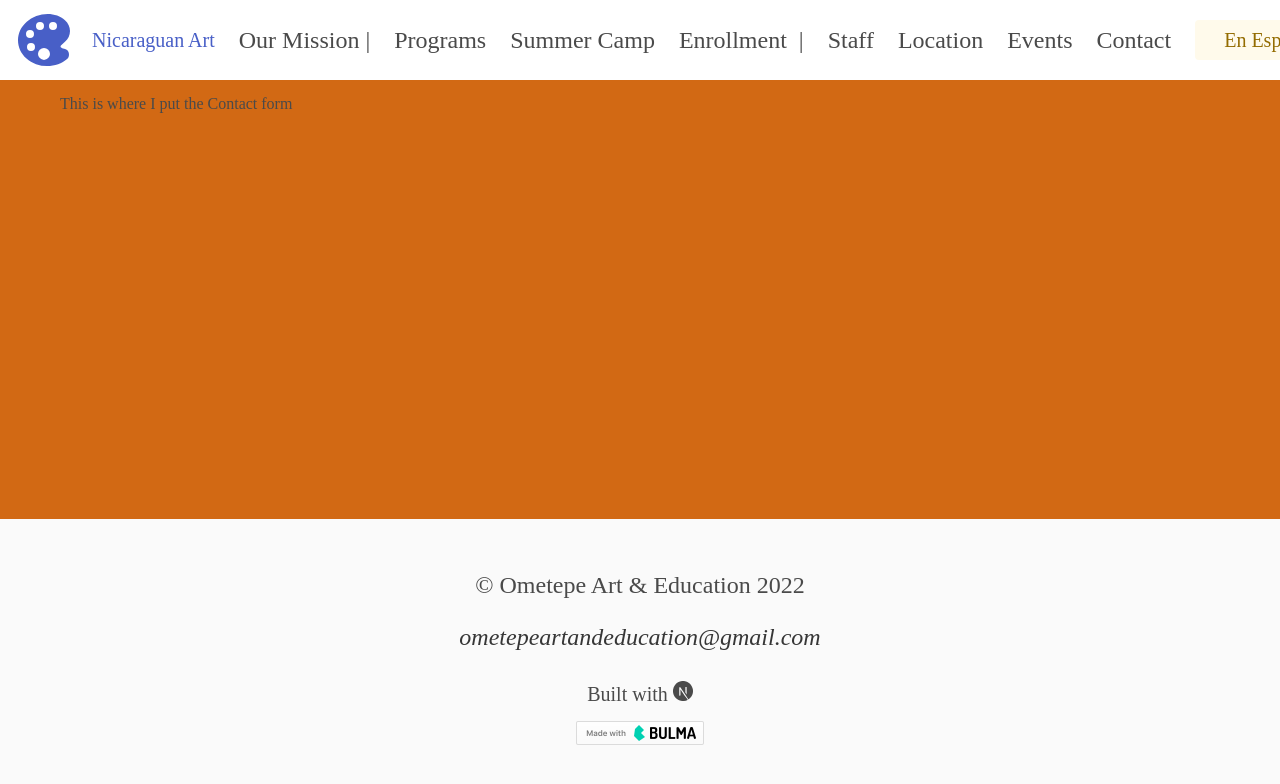
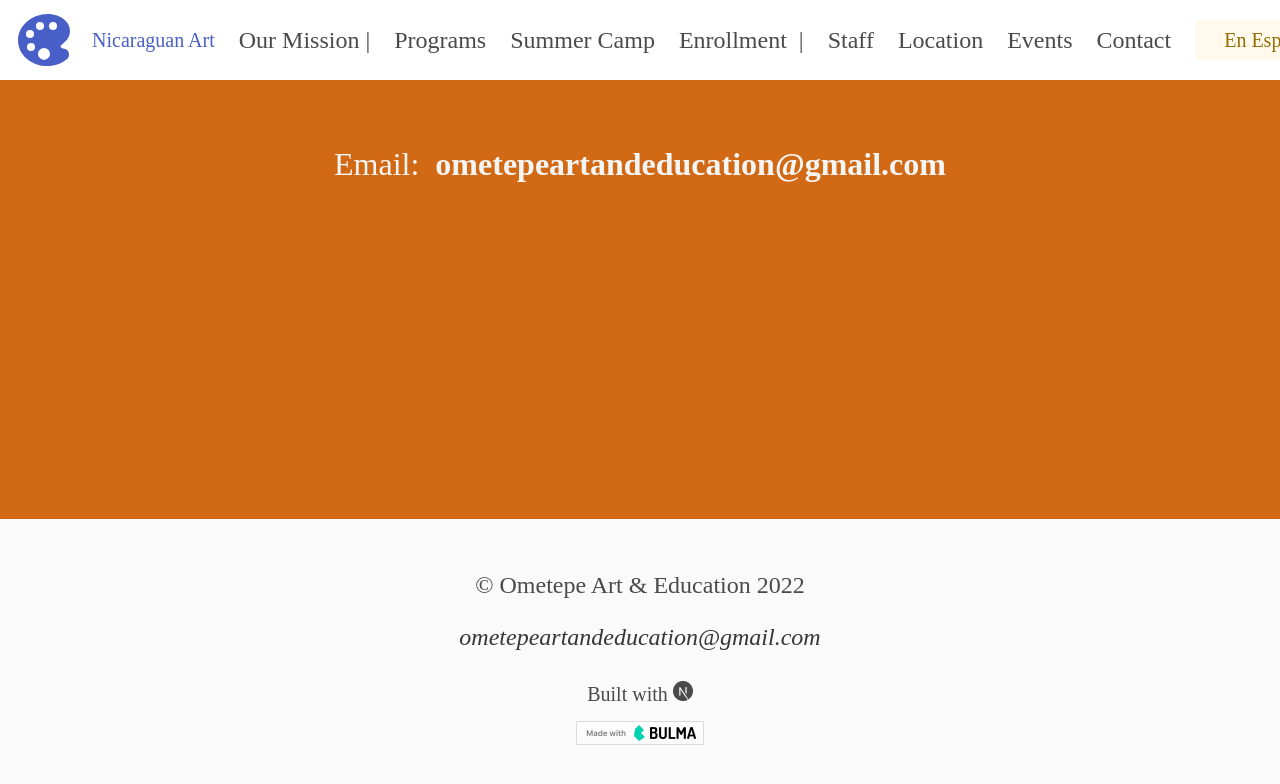
Before and after one commit to papadavis47/ometepe-art-and-education, a Next.js app: page /info/contact in a window 1280 px wide. Shown: the top 784 px of the page. Built offline with nearby package versions, Linux system fonts and the light colour scheme; a web font is replaced by a local one.

Commit message:
Begin teacher staff pages and begin contact page

```diff
--- a/pages/info/contact.js
+++ b/pages/info/contact.js
@@ -1,5 +1,15 @@
+import { useAppContext } from "../../src/Context/appContext.js";
+
 const Contact = () => {
-  return <div>This is where I put the Contact form</div>;
+  const { spanish } = useAppContext();
+  return (
+    <div className='has-text-light has-textweight-light has-text-centered mt-6'>
+      <h2 className='is-size-3'>
+        {spanish ? "Correo electrónico" : "Email"}:&nbsp;{" "}
+        <span className='has-text-weight-bold'> ometepeartandeducation@gmail.com</span>
+      </h2>
+    </div>
+  );
 };
 
 export default Contact;
```
Also changed, not shown: pages/staff/inma.js (+6 -2 lines), pages/staff/sandra.js (+6 -2 lines).
